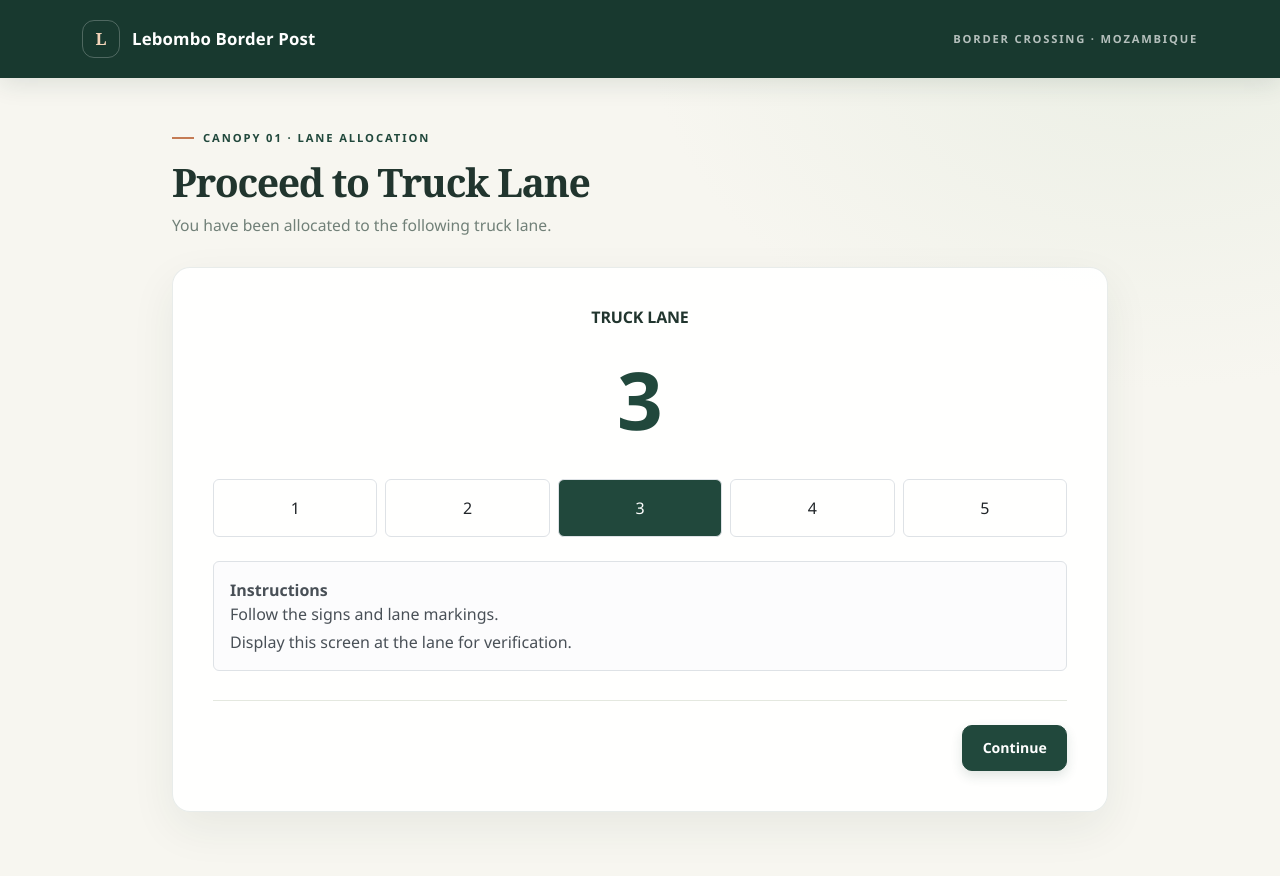
After one commit to u24568962/BFB321_Group10_Group_Assignment, a Flask app: page /lane_allocation in a window 1280 px wide. The commit adds this page. Run offline with Flask 3, Linux system fonts and the light colour scheme.

Commit message:
Edit the base.html

```diff
--- /dev/null
+++ b/Templates/lane_allocation.html
@@ -0,0 +1,68 @@
+
+{% extends "base.html" %}
+
+{% block title %}Truck Lane Allocation{% endblock %}
+
+{% block content %}
+
+<div>
+    <header class="page-heading">
+        <div class="eyebrow">Canopy 01 · Lane allocation</div>
+        <h2>Proceed to Truck Lane</h2>
+        <p>You have been allocated to the following truck lane.</p>
+    </header>
+
+    <div class="card shadow-sm">
+        <div class="card-body">
+
+            <section class="review-section text-center">
+
+                <h5 class="justify-content-center">
+                    TRUCK LANE
+                </h5>
+
+                <h1 class="display-1 fw-bold my-4"
+                    style="color: var(--forest);">
+                    {{ lane }}
+                </h1>
+
+                <div class="row g-2 my-4">
+                    {% for number in range(1, 6) %}
+                    <div class="col">
+                        <div class="p-3 rounded border text-center
+                            {% if number == lane %}
+                                text-white
+                            {% endif %}"
+                            {% if number == lane %}
+                            style="background-color: var(--forest);"
+                            {% endif %}>
+                            {{ number }}
+                        </div>
+                    </div>
+                    {% endfor %}
+                </div>
+
+            </section>
+
+            <div class="alert alert-light border mt-4">
+                <strong>Instructions</strong>
+                <p class="mb-1">
+                    Follow the signs and lane markings.
+                </p>
+                <p class="mb-0">
+                    Display this screen at the lane for verification.
+                </p>
+            </div>
+
+            <div class="form-actions">
+                <a href="{{ url_for('admin_allocation') }}"
+                   class="btn btn-primary">
+                    Continue
+                </a>
+            </div>
+
+        </div>
+    </div>
+</div>
+
+{% endblock %}
--- a/app.py
+++ b/app.py
@@ -22,5 +22,10 @@ def confirm_goods():
     goods = request.form.to_dict()
     return render_template("confirm_goods.html", goods=goods)
 
+@app.route("/lane_allocation")
+def lane_allocation():
+    lane = 3  # Example allocation for now
+    return render_template("lane_allocation.html", lane=lane)
+
 if __name__ == "__main__":
     app.run(debug=True)
```
Also changed, not shown: Templates/base.html (+9 -3 lines), Templates/confirm_details.html (+3 -4 lines), Templates/admin_allocation.html (added).
